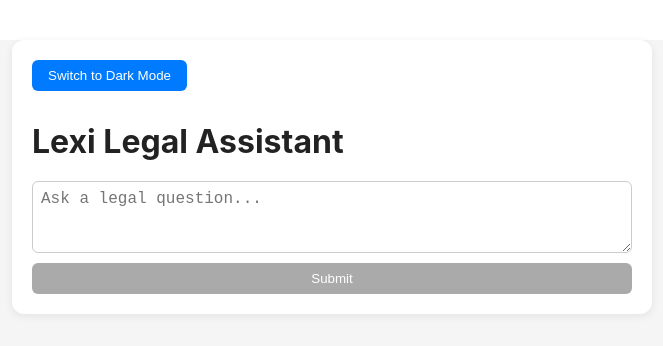
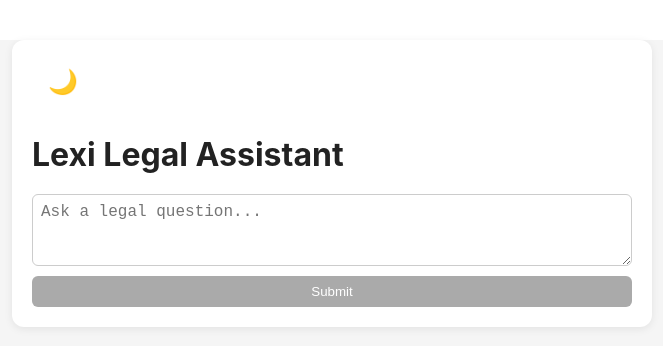
Before and after one commit to anshul-ab17/intern-test, a React (Create React App) app: page / in a window 1280 px wide. Shown: the top 346 px of the page, without its empty margins (308-971 px from the left). Built offline with nearby package versions, Linux system fonts and the light colour scheme.

Commit message:
light/dark

```diff
--- a/src/App.js
+++ b/src/App.js
@@ -15,9 +15,6 @@ const simulatedAPIResponse = {
     },
   ],
 };
-
-
-
 
 function App() {
   const [isDarkMode, setIsDarkMode] = useState(false);
@@ -50,9 +47,21 @@ function App() {
   return (
     <div className={`app-container ${isDarkMode ? "dark" : ""}`}>
       <div className="chat-box">
-      <button onClick={() => setIsDarkMode(!isDarkMode)}style={{ marginBottom: "10px", alignSelf: "flex-end" }}>
-         Switch to {isDarkMode ? "Light" : "Dark"} Mode
-      </button>
+        <button
+          onClick={() => setIsDarkMode(!isDarkMode)}
+          style={{
+            marginBottom: "10px",
+            alignSelf: "flex-end",
+            fontSize: "1.5rem",
+            background: "none",
+            border: "none",
+            cursor: "pointer",
+          }}
+          aria-label={`Switch to ${isDarkMode ? "Light" : "Dark"} Mode`}
+          title={`Switch to ${isDarkMode ? "Light" : "Dark"} Mode`}
+        >
+          {isDarkMode ? "☀️" : "🌙"}
+        </button>
 
         <h1 className="heading">Lexi Legal Assistant</h1>
 
@@ -99,10 +108,7 @@ function App() {
             onChange={(e) => setQuery(e.target.value)}
             placeholder="Ask a legal question..."
           />
-          <button
-            onClick={handleSubmit}
-            disabled={loading || !query.trim()}
-          >
+          <button onClick={handleSubmit} disabled={loading || !query.trim()}>
             {loading ? "Loading..." : "Submit"}
           </button>
         </div>
```
